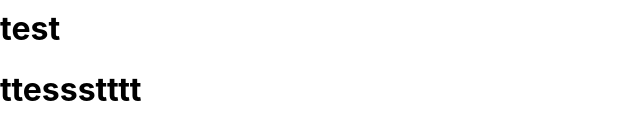
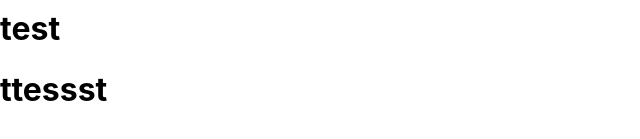
Before and after one commit to jys9049/ReduxStudy, a React (Create React App) app in the folder my-app/: page / in a window 1280 px wide. Shown: the part 211-350 px from the top of the page, without its empty margins (0-640 px from the left). Built offline with nearby package versions, Linux system fonts and the light colour scheme.

Commit message:
VJID-2 remove text

```diff
--- a/my-app/src/App.js
+++ b/my-app/src/App.js
@@ -10,7 +10,7 @@ function App() {
       <hr />
       <TodosContainer />
       <h1>test</h1>
-      <h1>ttessstttt</h1>
+      <h1>ttessst</h1>
     </div>
   );
 }
```
